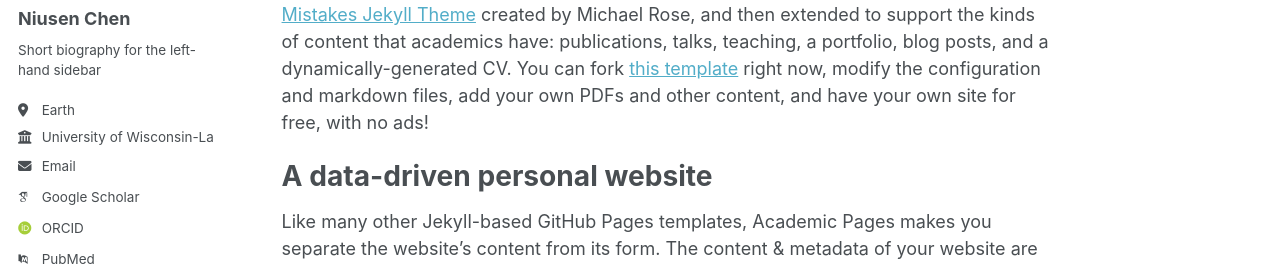
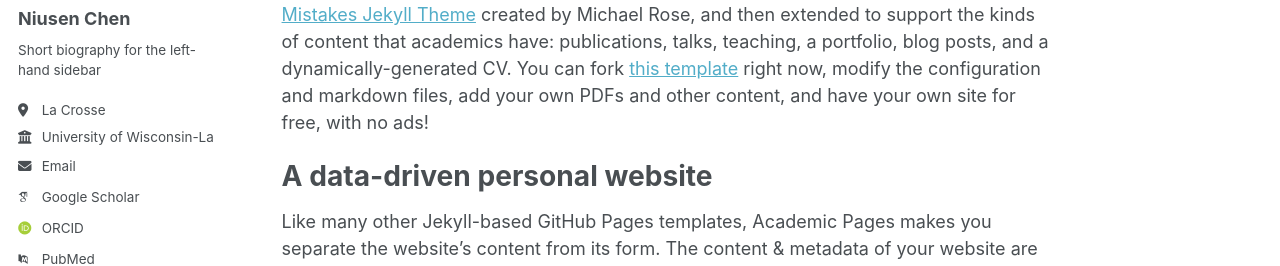
Before and after one commit to niusenc/niusenc.github.io, a Jekyll site: the page built from _pages/about.md, in a window 1280 px wide. Shown: the part 276-542 px from the top of the page. Built offline with Jekyll 4.4.1, drawn with Linux system fonts in a browser that asks for light colours; some web fonts are replaced.

Commit message:
Update _config.yml

```diff
--- a/_config.yml
+++ b/_config.yml
@@ -26,7 +26,7 @@ author:
   name             : "Niusen Chen"
   pronouns         : # example: "he/his"
   bio              : "Short biography for the left-hand sidebar"
-  location         : "Earth"
+  location         : "La Crosse"
   employer         : "University of Wisconsin-La Crosse"
   uri              : # URL
   email            : "nchen@uwlax.edu"
```
